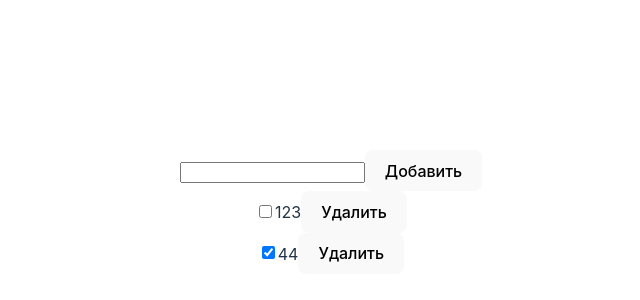
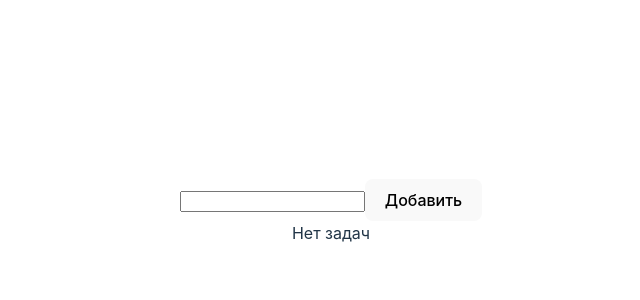
Before and after one commit to rdy3/tasks-list, a React (Vite) app: page / in a window 1280 px wide. Shown: the part 188-488 px from the top of the page, without its empty margins (309-949 px from the left). Built offline with nearby package versions, Linux system fonts and the light colour scheme.

Commit message:
add localStorage

```diff
--- a/src/App.tsx
+++ b/src/App.tsx
@@ -1,4 +1,4 @@
-import { ReactNode, useRef, useState } from "react";
+import { ReactNode, useEffect, useRef, useState } from "react";
 
 import "./App.css";
 
@@ -8,29 +8,36 @@ interface Task {
 }
 
 function App() {
-  const focusinputref = useRef(null);
+  const inputRef = useRef<HTMLInputElement>(null);
   const [text, setText] = useState("");
-  const [tasks, setTasks] = useState<Task[]>([
-    {
-      name: "123",
-      complete: false,
+  const [tasks, setTasks] = useState<Task[]>(function () {
+    const getTasks = localStorage.getItem("tasks");
+    if (getTasks !== null) {
+      return JSON.parse(getTasks) as Task[];
+    } else {
+      return [];
+    }
+  });
+
+  useEffect(
+    function () {
+      localStorage.setItem("tasks", JSON.stringify(tasks));
     },
-    {
-      name: "44",
-      complete: true,
-    },
-  ]);
+    [tasks]
+  );
+
   function addTask() {
     if (text !== "") {
       setTasks([{ name: text, complete: false }, ...tasks]);
       setText("");
     } else {
-      focusinput();
+      // if (inputRef.current !== null) {
+      //   inputRef.current.focus();
+      // }
+      inputRef.current?.focus();
     }
   }
-  function focusinput() {
-    focusinputref.current.focus();
-  }
+
   function deleteTask(taskName: string) {
     const result = tasks.filter(function (element) {
       return element.name !== taskName;
@@ -54,7 +61,7 @@ function App() {
       <input
         onChange={(event) => setText(event.target.value)}
         value={text}
-        ref={focusinputref}
+        ref={inputRef}
       />
 
       <button onClick={addTask}>Добавить</button>
```
